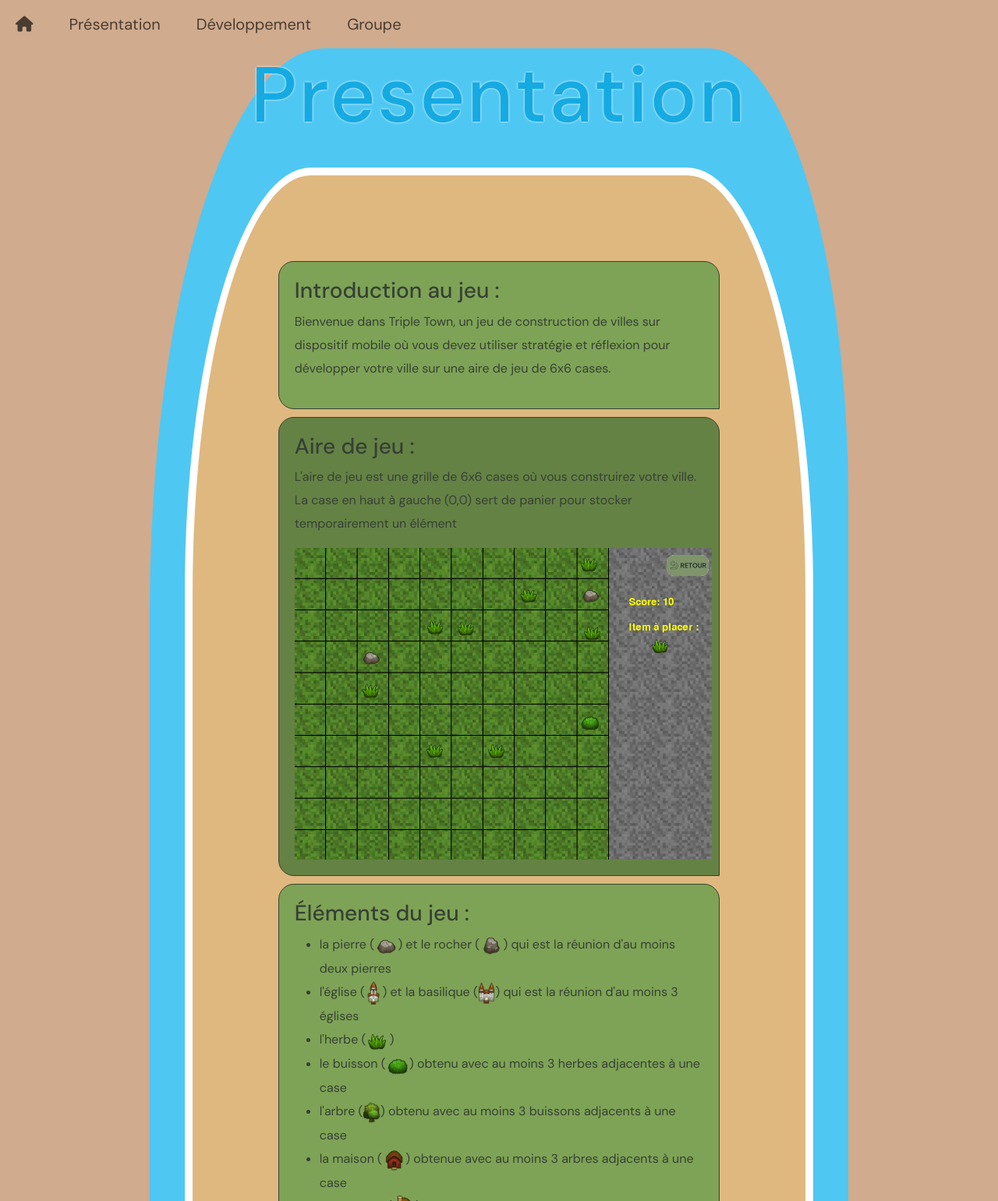
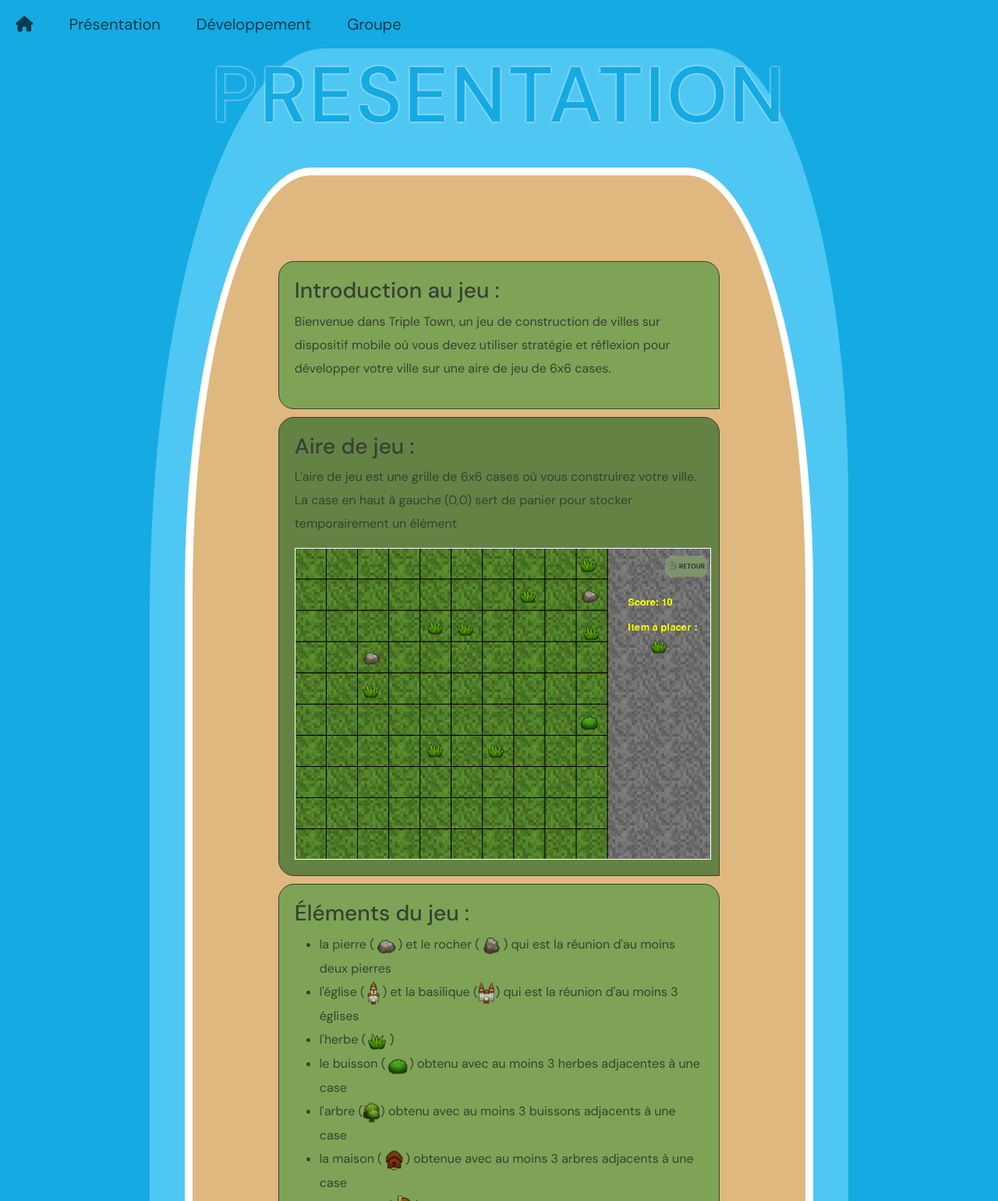
Before and after one commit to Aleskqui/triple_town, a plain HTML site: page site/presentation.html in a window 1280 px wide. Shown: the top 1541 px of the page at 78% size. Drawn offline with nearby package versions, Linux system fonts and the light colour scheme.

Commit message:
Update presentation.html

```diff
--- a/site/presentation.html
+++ b/site/presentation.html
@@ -3,7 +3,7 @@
 <head>
     <meta charset="UTF-8">
     <meta name="viewport" content="width=device-width, initial-scale=1.0">
-    <title>Présentation</title>
+    <title>Document</title>
 
     <link rel="stylesheet" href="style.css">
 
@@ -21,7 +21,7 @@
     <script src="https://kit.fontawesome.com/db54f0bc3a.js" crossorigin="anonymous"></script>
 
 </head>
-<body style="background-color:#d0ab8e">
+<body style="background-color:#15aae2">
     <nav class="navbar navbar-expand-lg">
         <div class="container-fluid">
           <button class="navbar-toggler" type="button" data-bs-toggle="collapse" data-bs-target="#navbarNav" aria-controls="navbarNav" aria-expanded="false" aria-label="Toggle navigation">
@@ -48,7 +48,7 @@
 
 
       <main>
-        <h1>Presentation</h1>
+        <h1>PRESENTATION</h1>
 
         <section>
           <div>
@@ -59,7 +59,7 @@
           <div>
             <h3>Aire de jeu :</h3>
             <p>L'aire de jeu est une grille de 6x6 cases où vous construirez votre ville. La case en haut à gauche (0,0) sert de panier pour stocker temporairement un élément</p>
-            <img src="img/aire.png" alt="aire" style="height: 400px; width: auto;">
+            <img src="img/aire.png" alt="aire" style="height: 400px; width: auto; border: 1px solid white;">
           </div>
 
           <div>
@@ -106,5 +106,7 @@
         </section>
       </main>
 
+
+
 </body>
 </html>
```
